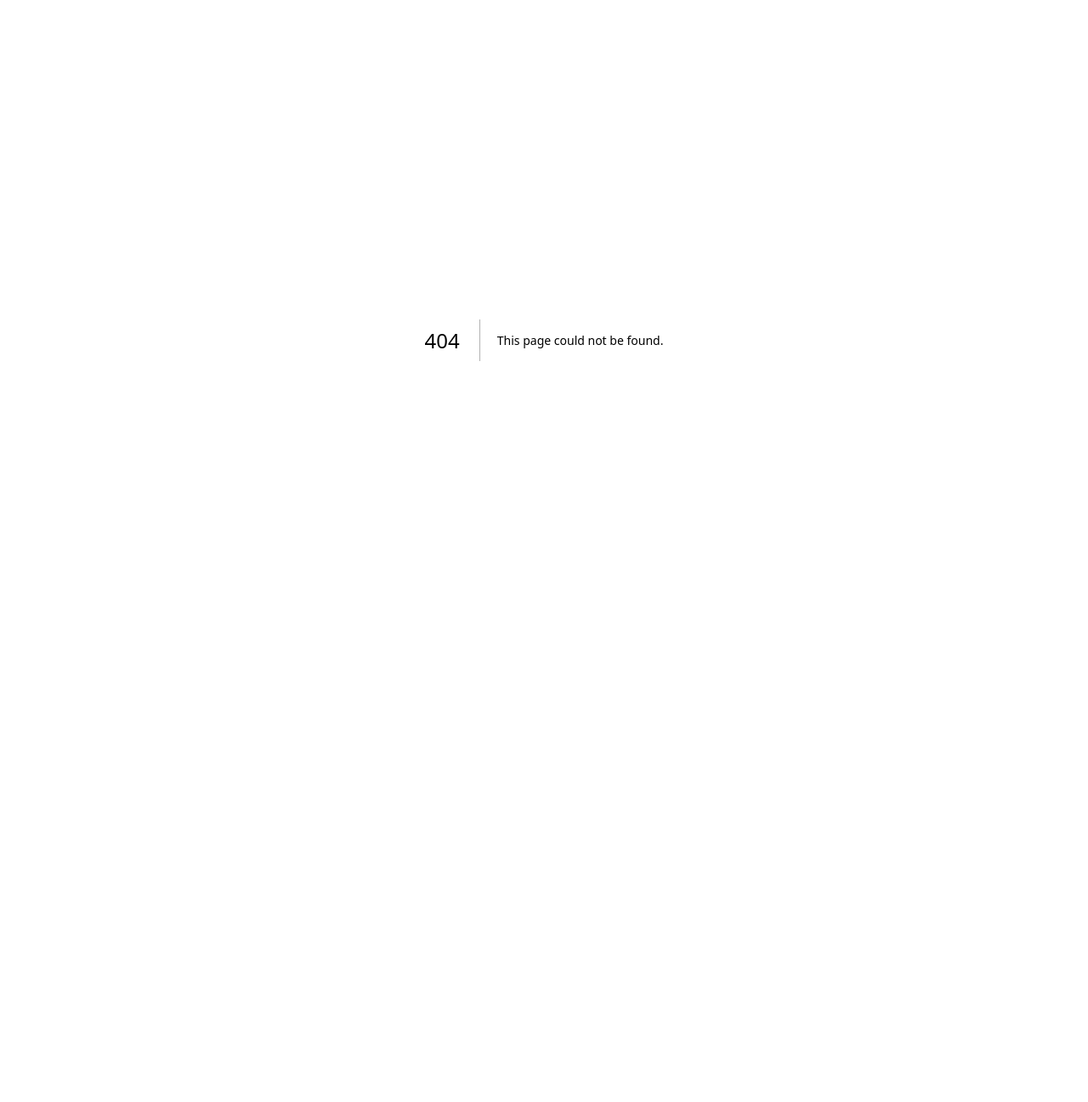
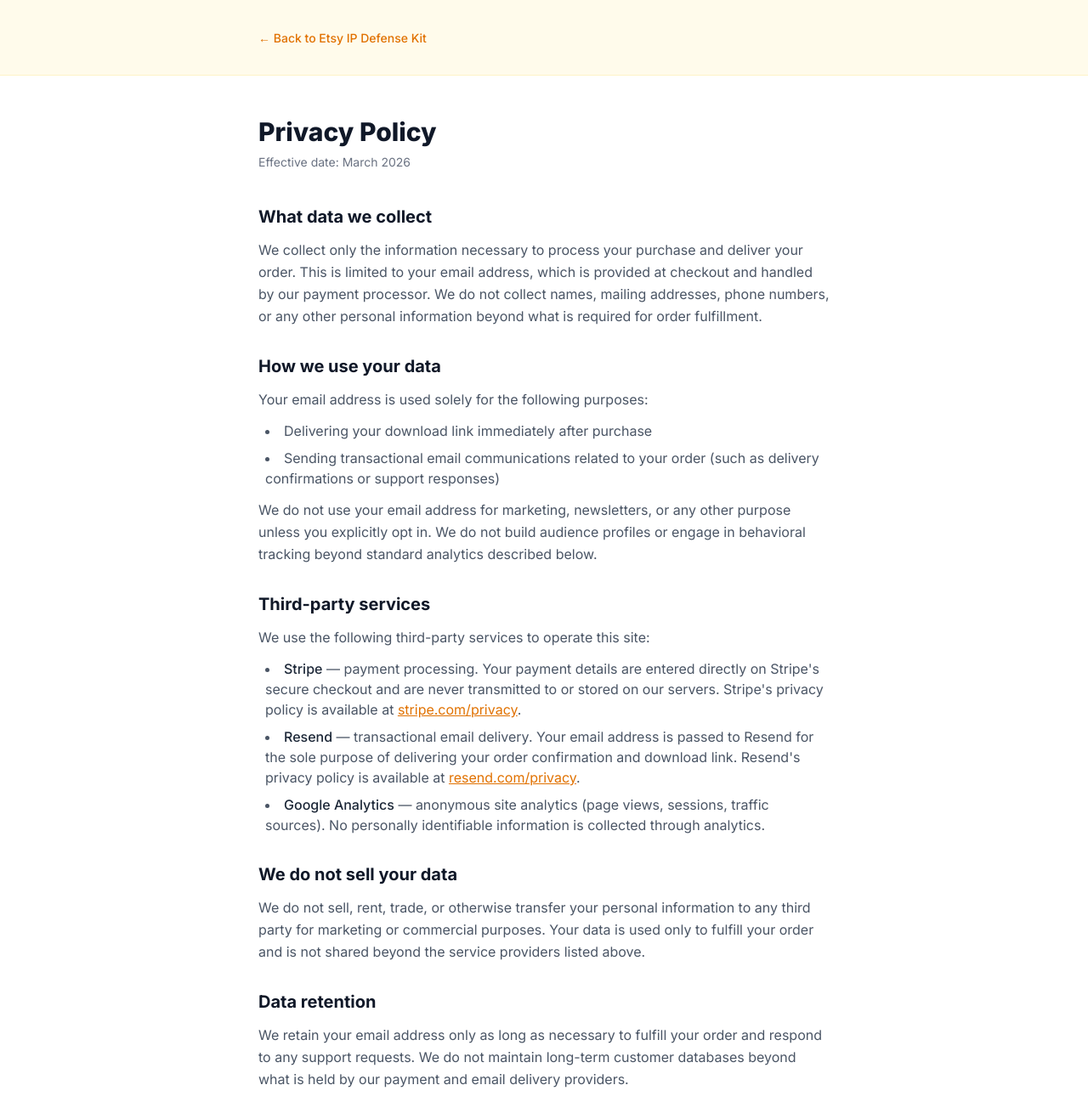
Before and after one commit to thestartergroupenterprise/etsy-ip-defense-kit, a Next.js app: page /privacy in a window 1280 px wide. Before the commit this address had no page. Shown: the top 1297 px of the page at 85% size. Before the commit the page ends 800 px from the top, so only its background shows below. Built offline with nearby package versions, Linux system fonts and the light colour scheme.

Commit message:
Add privacy policy page + footer link

```diff
--- a/app/page.tsx
+++ b/app/page.tsx
@@ -249,8 +249,11 @@ export default function Home() {
           <Link href="/blog" className="text-amber-400 hover:text-amber-300 underline mr-4">
             Blog
           </Link>
+          <Link href="/privacy" className="text-amber-400 hover:text-amber-300 underline mr-4">
+            Privacy Policy
+          </Link>
           <a
-            href="mailto:thestartergroupenterprise@gmail.com"
+            href="mailto:hello@sellerdefensekit.com"
             className="text-amber-400 hover:text-amber-300 underline"
           >
             Support
--- /dev/null
+++ b/app/privacy/page.tsx
@@ -0,0 +1,159 @@
+import type { Metadata } from "next";
+import Link from "next/link";
+
+export const metadata: Metadata = {
+  title: "Privacy Policy — Etsy IP Defense Kit",
+  description: "Privacy policy for sellerdefensekit.com.",
+  robots: { index: false },
+};
+
+export default function PrivacyPage() {
+  return (
+    <main className="min-h-screen bg-white text-gray-900">
+
+      {/* Header */}
+      <header className="bg-amber-50 px-5 py-8 border-b border-amber-100">
+        <div className="max-w-2xl mx-auto">
+          <Link href="/" className="text-amber-600 hover:text-amber-700 text-sm font-medium">
+            &larr; Back to Etsy IP Defense Kit
+          </Link>
+        </div>
+      </header>
+
+      {/* Content */}
+      <section className="px-5 py-12">
+        <div className="max-w-2xl mx-auto">
+
+          <h1 className="text-3xl font-extrabold text-gray-900 mb-2">Privacy Policy</h1>
+          <p className="text-sm text-gray-500 mb-10">Effective date: March 2026</p>
+
+          <div className="prose prose-gray max-w-none space-y-8">
+
+            <div>
+              <h2 className="text-xl font-bold text-gray-900 mb-3">What data we collect</h2>
+              <p className="text-gray-600 leading-relaxed">
+                We collect only the information necessary to process your purchase and deliver your order.
+                This is limited to your email address, which is provided at checkout and handled by our
+                payment processor. We do not collect names, mailing addresses, phone numbers, or any
+                other personal information beyond what is required for order fulfillment.
+              </p>
+            </div>
+
+            <div>
+              <h2 className="text-xl font-bold text-gray-900 mb-3">How we use your data</h2>
+              <p className="text-gray-600 leading-relaxed">
+                Your email address is used solely for the following purposes:
+              </p>
+              <ul className="list-disc list-inside text-gray-600 mt-3 space-y-2 ml-2">
+                <li>Delivering your download link immediately after purchase</li>
+                <li>Sending transactional email communications related to your order (such as delivery confirmations or support responses)</li>
+              </ul>
+              <p className="text-gray-600 leading-relaxed mt-3">
+                We do not use your email address for marketing, newsletters, or any other purpose unless
+                you explicitly opt in. We do not build audience profiles or engage in behavioral tracking
+                beyond standard analytics described below.
+              </p>
+            </div>
+
+            <div>
+              <h2 className="text-xl font-bold text-gray-900 mb-3">Third-party services</h2>
+              <p className="text-gray-600 leading-relaxed mb-3">
+                We use the following third-party services to operate this site:
+              </p>
+              <ul className="list-disc list-inside text-gray-600 space-y-2 ml-2">
+                <li>
+                  <span className="font-medium text-gray-800">Stripe</span> — payment processing.
+                  Your payment details are entered directly on Stripe&apos;s secure checkout and are
+                  never transmitted to or stored on our servers. Stripe&apos;s privacy policy is
+                  available at{" "}
+                  <a href="https://stripe.com/privacy" target="_blank" rel="noopener noreferrer"
+                    className="text-amber-600 hover:text-amber-700 underline">
+                    stripe.com/privacy
+                  </a>.
+                </li>
+                <li>
+                  <span className="font-medium text-gray-800">Resend</span> — transactional email
+                  delivery. Your email address is passed to Resend for the sole purpose of delivering
+                  your order confirmation and download link. Resend&apos;s privacy policy is available
+                  at{" "}
+                  <a href="https://resend.com/privacy" target="_blank" rel="noopener noreferrer"
+                    className="text-amber-600 hover:text-amber-700 underline">
+                    resend.com/privacy
+                  </a>.
+                </li>
+                <li>
+                  <span className="font-medium text-gray-800">Google Analytics</span> — anonymous
+                  site analytics (page views, sessions, traffic sources). No personally identifiable
+                  information is collected through analytics.
+                </li>
+              </ul>
+            </div>
+
+            <div>
+              <h2 className="text-xl font-bold text-gray-900 mb-3">We do not sell your data</h2>
+              <p className="text-gray-600 leading-relaxed">
+                We do not sell, rent, trade, or otherwise transfer your personal information to any
+                third party for marketing or commercial purposes. Your data is used only to fulfill
+                your order and is not shared beyond the service providers listed above.
+              </p>
+            </div>
+
+            <div>
+              <h2 className="text-xl font-bold text-gray-900 mb-3">Data retention</h2>
+              <p className="text-gray-600 leading-relaxed">
+                We retain your email address only as long as necessary to fulfill your order and
+                respond to any support requests. We do not maintain long-term customer databases
+                beyond what is held by our payment and email delivery providers.
+              </p>
+            </div>
+
+            <div>
+              <h2 className="text-xl font-bold text-gray-900 mb-3">Your rights</h2>
+              <p className="text-gray-600 leading-relaxed">
+                You may request deletion of your data at any time by contacting us at the email
+                address below. We will acknowledge your request and action it promptly.
+              </p>
+            </div>
+
+            <div>
+              <h2 className="text-xl font-bold text-gray-900 mb-3">Contact</h2>
+              <p className="text-gray-600 leading-relaxed">
+                If you have any questions about this policy or how your data is handled, please contact
+                us at{" "}
+                <a href="mailto:hello@sellerdefensekit.com"
+                  className="text-amber-600 hover:text-amber-700 underline">
+                  hello@sellerdefensekit.com
+                </a>.
+              </p>
+            </div>
+
+          </div>
+        </div>
+      </section>
+
+      {/* Footer */}
+      <footer className="bg-gray-900 text-gray-400 text-sm px-5 py-8 text-center mt-12">
+        <p className="mb-2">
+          &copy; {new Date().getFullYear()} Etsy IP Defense Kit. All rights reserved.
+        </p>
+        <p className="mb-3">
+          <Link href="/" className="text-amber-400 hover:text-amber-300 underline mr-4">
+            Home
+          </Link>
+          <Link href="/blog" className="text-amber-400 hover:text-amber-300 underline mr-4">
+            Blog
+          </Link>
+          <a href="mailto:hello@sellerdefensekit.com"
+            className="text-amber-400 hover:text-amber-300 underline">
+            Support
+          </a>
+        </p>
+        <p className="text-xs text-gray-500 max-w-md mx-auto">
+          Not legal advice. These templates are provided for informational purposes. For complex IP
+          disputes, consult a qualified attorney.
+        </p>
+      </footer>
+
+    </main>
+  );
+}
```
